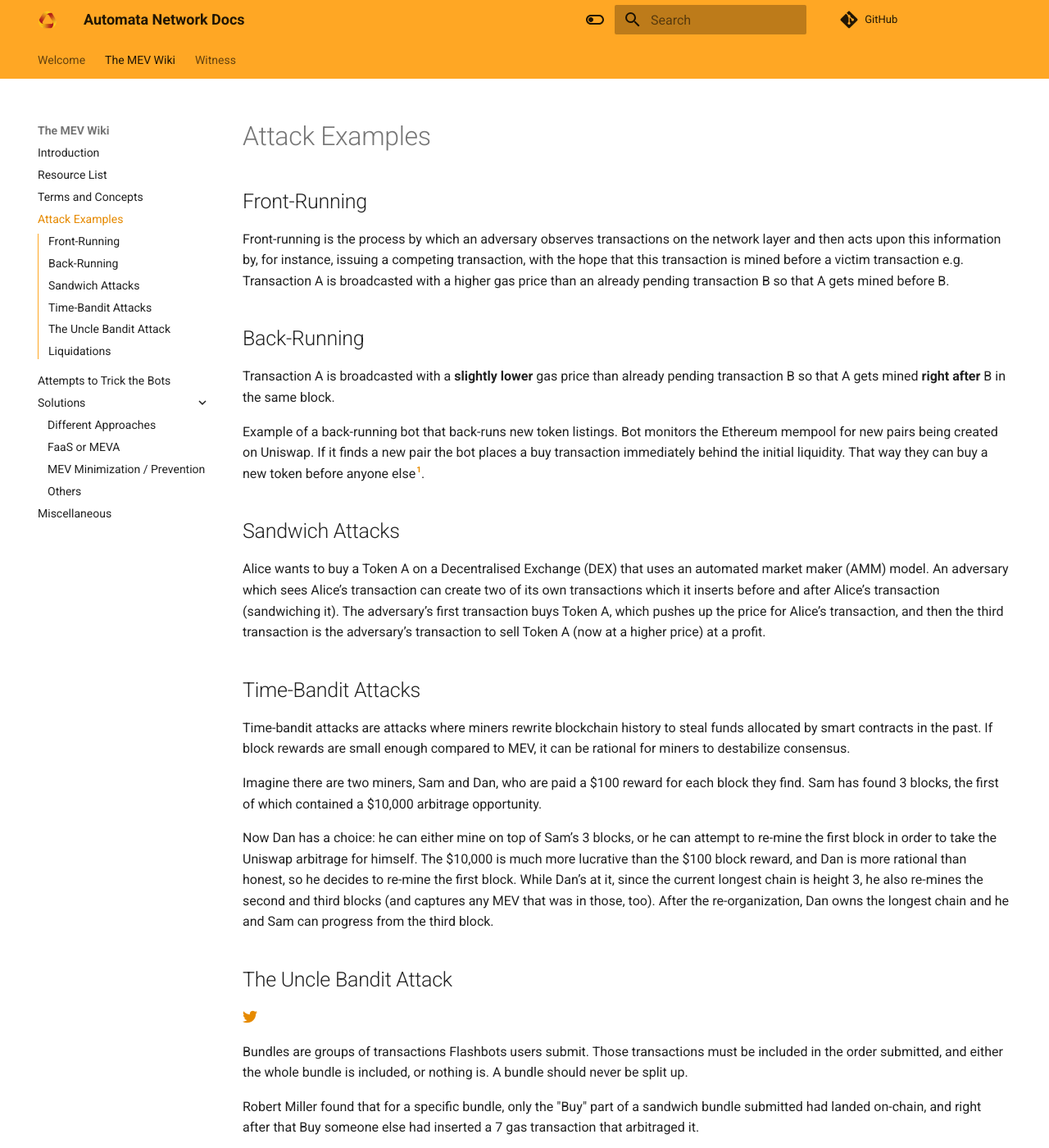
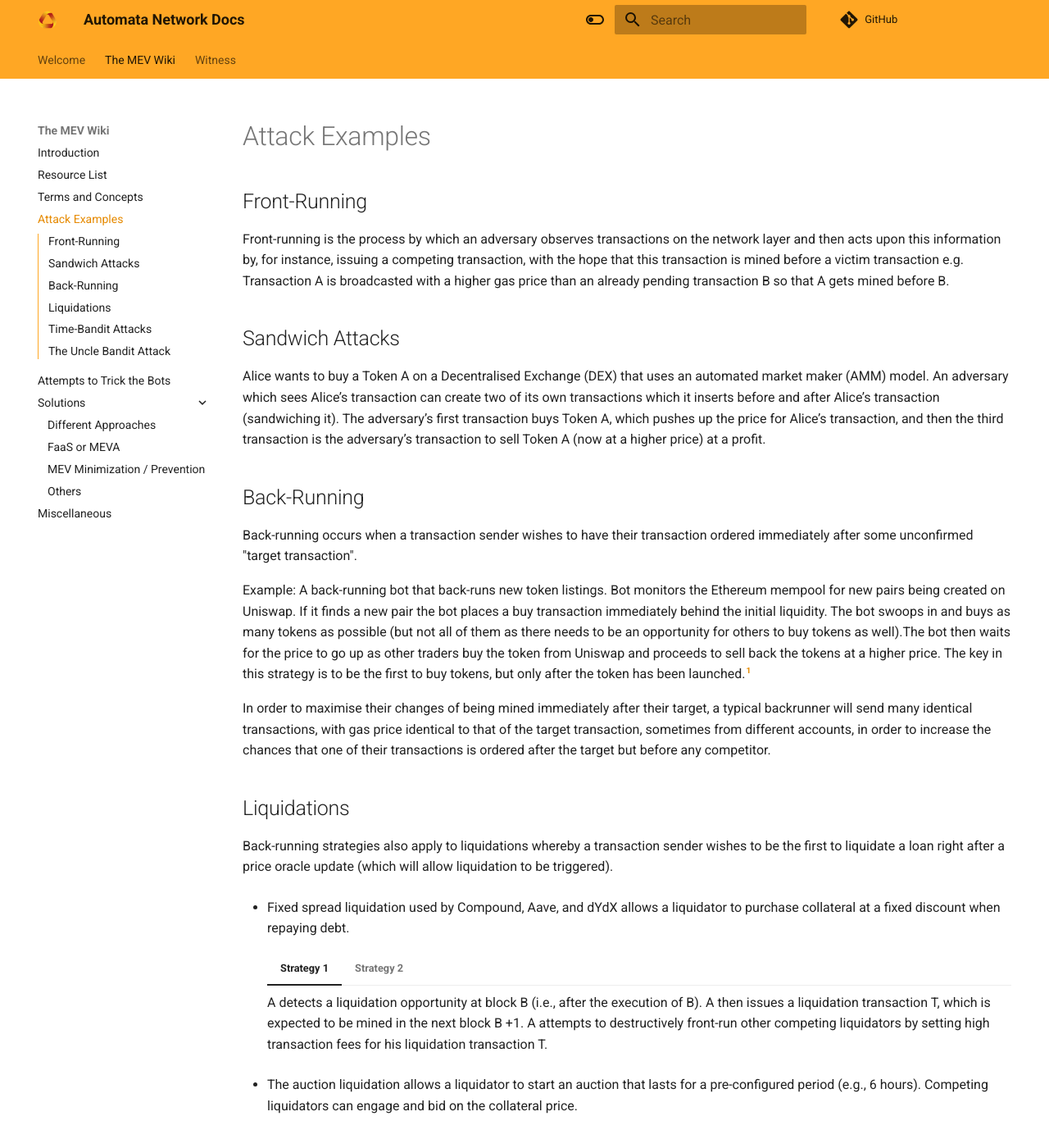
Before and after one commit to automata-network/docs, an MkDocs documentation site: the page built from docs/mev/examples.md, in a window 1280 px wide and 1400 px high. Shown: the whole window at 82% size. Built offline with MkDocs 1.6.1 and Material for MkDocs 9.7.7, drawn with Linux system fonts in a browser that asks for light colours; nearby versions of some CDN libraries; comment, search, counter and statistics services are not loaded; some of the changed text lies outside the part shown.

Commit message:
Update examples.md

```diff
--- a/docs/mev/examples.md
+++ b/docs/mev/examples.md
@@ -4,15 +4,35 @@
 
 Front-running is the process by which an adversary observes transactions on the network layer and then acts upon this information by, for instance, issuing a competing transaction, with the hope that this transaction is mined before a victim transaction e.g. Transaction A is broadcasted with a higher gas price than an already pending transaction B so that A gets mined before B.
 
-## Back-Running
-
-Transaction A is broadcasted with a **slightly lower** gas price than already pending transaction B so that A gets mined **right** **after** B in the same block.
-
-Example of a back-running bot that back-runs new token listings. Bot monitors the Ethereum mempool for new pairs being created on Uniswap. If it finds a new pair the bot places a buy transaction immediately behind the initial liquidity. That way they can buy a new token before anyone else[^1].
-
 ## Sandwich Attacks
 
 Alice wants to buy a Token A on a Decentralised Exchange (DEX) that uses an automated market maker (AMM) model. An adversary which sees Alice’s transaction can create two of its own transactions which it inserts before and after Alice’s transaction (sandwiching it). The adversary’s first transaction buys Token A, which pushes up the price for Alice’s transaction, and then the third transaction is the adversary’s transaction to sell Token A (now at a higher price) at a profit.
+
+## Back-Running
+
+Back-running occurs when a transaction sender wishes to have their transaction ordered immediately after some unconfirmed "target transaction".
+
+Example: A back-running bot that back-runs new token listings. Bot monitors the Ethereum mempool for new pairs being created on Uniswap. If it finds a new pair the bot places a buy transaction immediately behind the initial liquidity. The bot swoops in and buys as many tokens as possible (but not all of them as there needs to be an opportunity for others to buy tokens as well).The bot then waits for the price to go up as other traders buy the token from Uniswap and proceeds to sell back the tokens at a higher price. The key in this strategy is to be the first to buy tokens, but only after the token has been launched.[^1]
+
+In order to maximise their changes of being mined immediately after their target, a typical backrunner will send many identical transactions, with gas price identical to that of the target transaction, sometimes from different accounts, in order to increase the chances that one of their transactions is ordered after the target but before any competitor.
+
+## Liquidations
+
+Back-running strategies also apply to liquidations whereby a transaction sender wishes to be the first to liquidate a loan right after a price oracle update (which will allow liquidation to be triggered).
+
+* Fixed spread liquidation used by Compound, Aave, and dYdX allows a liquidator to purchase collateral at a fixed discount when repaying debt.
+
+    === "Strategy 1"
+
+        A detects a liquidation opportunity at block B (i.e., after the execution of B). A then issues a liquidation transaction T, which is expected to be mined in the next block B +1. A attempts to destructively front-run other competing liquidators by setting high transaction fees for his liquidation transaction T.
+
+    === "Strategy 2"
+
+        A observes a transaction T, which will create a liquidation opportunity (e.g., an oracle price update transaction which will render a collateralized debt liquidatable). A then back-runs T with a liquidation transaction T~A~ to avoid the transaction fee bidding competition.
+
+
+* The auction liquidation allows a liquidator to start an auction that lasts for a pre-configured period (e.g., 6 hours). Competing liquidators can engage and bid on the collateral price.
+
 
 ## Time-Bandit Attacks
 
```
Also changed, not shown: other parts of docs/mev/examples.md (+1 -15 lines).
